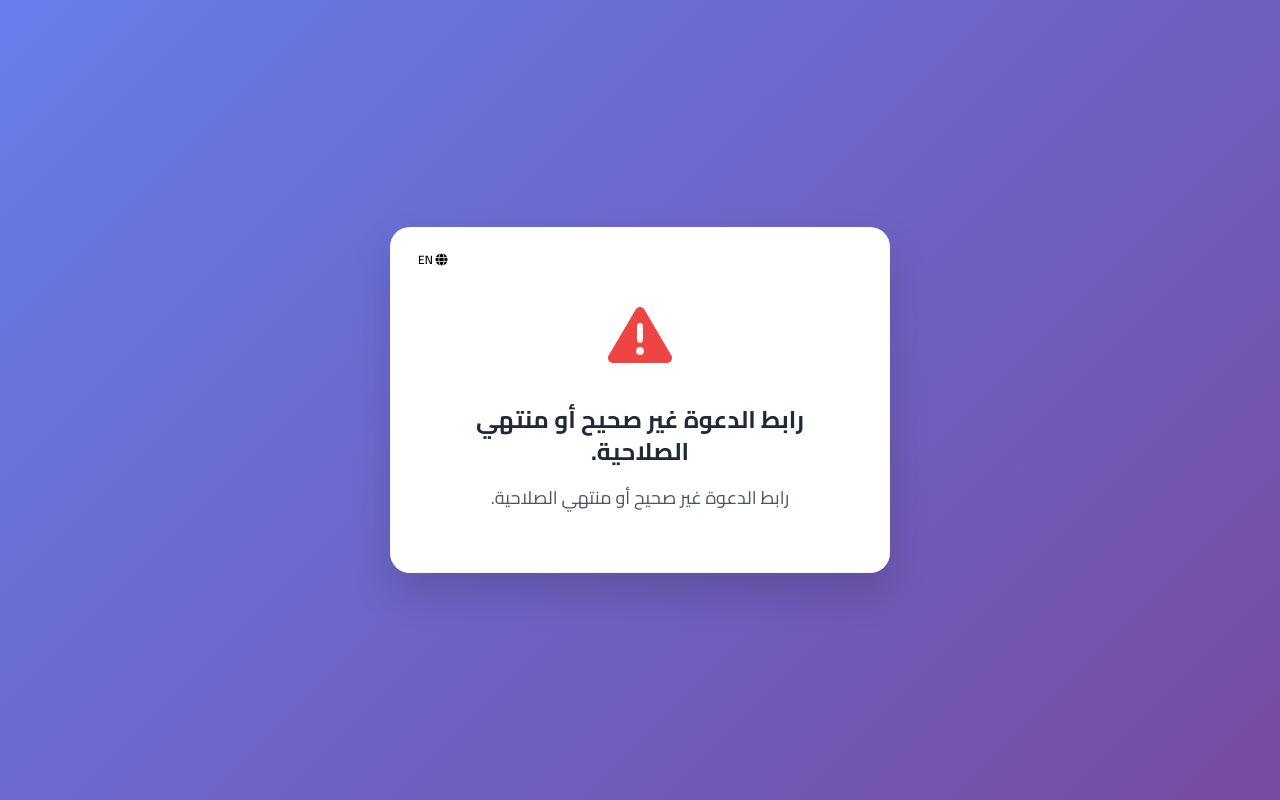
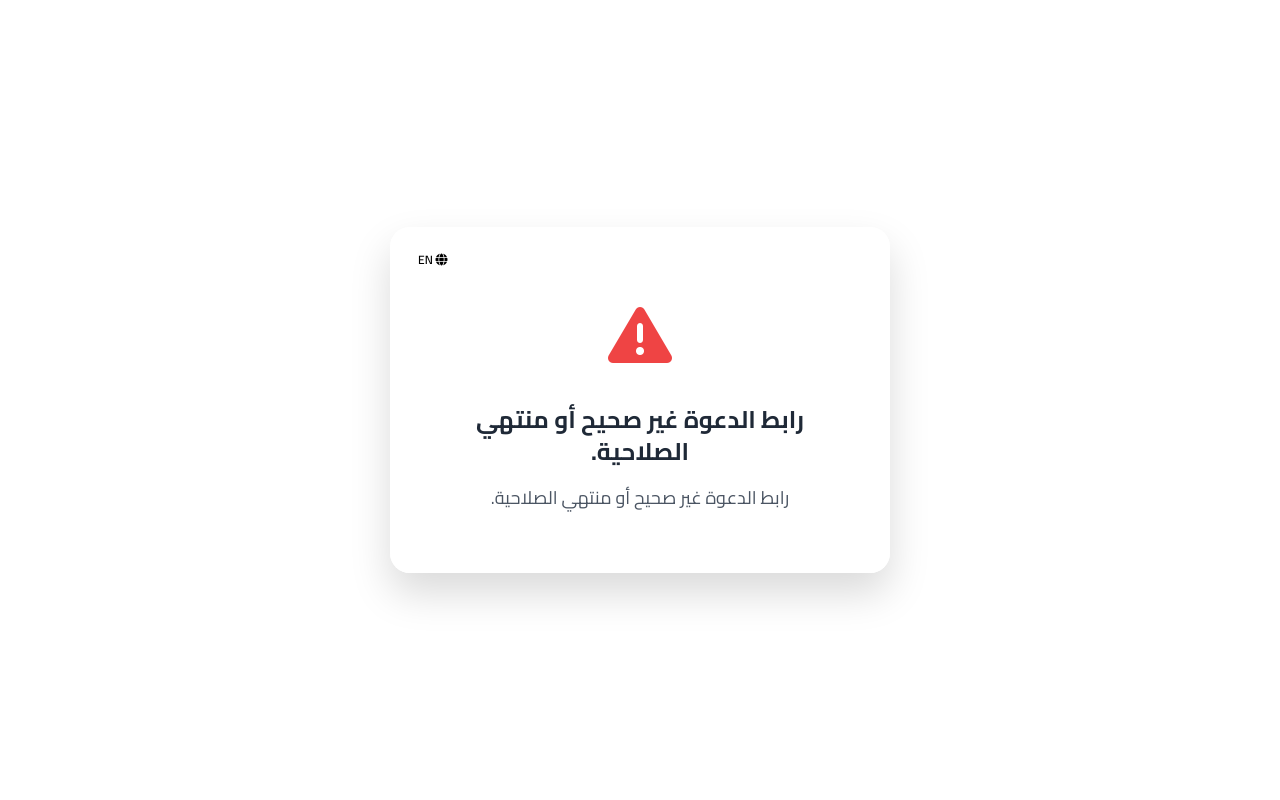
Before and after one commit to mhiggawi/wuosool, a PHP site: page /rsvp.php in a window 1280 px wide. Run offline with PHP 8.4, Linux system fonts and the light colour scheme; some libraries are stand-ins or nearby versions.

Commit message:
Update rsvp.php

```diff
--- a/rsvp.php
+++ b/rsvp.php
@@ -291,7 +291,7 @@ $mysqli->close();
     <style>
         body {
             font-family: <?= $lang === 'ar' ? "'Cairo', sans-serif" : "'Inter', sans-serif" ?>;
-            background: linear-gradient(135deg, #667eea 0%, #764ba2 100%);
+        background-color: #ffffff; /* تم تغيير الخلفية إلى اللون الأبيض */
             min-height: 100vh;
             display: flex;
             justify-content: center;
@@ -732,7 +732,7 @@ $mysqli->close();
                 <!-- Guest Welcome Section -->
                 <div class="guest-welcome">
                     <h2 class="text-xl font-bold text-blue-800 mb-2">
-                        <i class="fas fa-heart text-red-500"></i>
+
                         <?= $t['welcome_guest'] ?>
                     </h2>
                     <p class="text-lg font-semibold text-blue-700">
```
